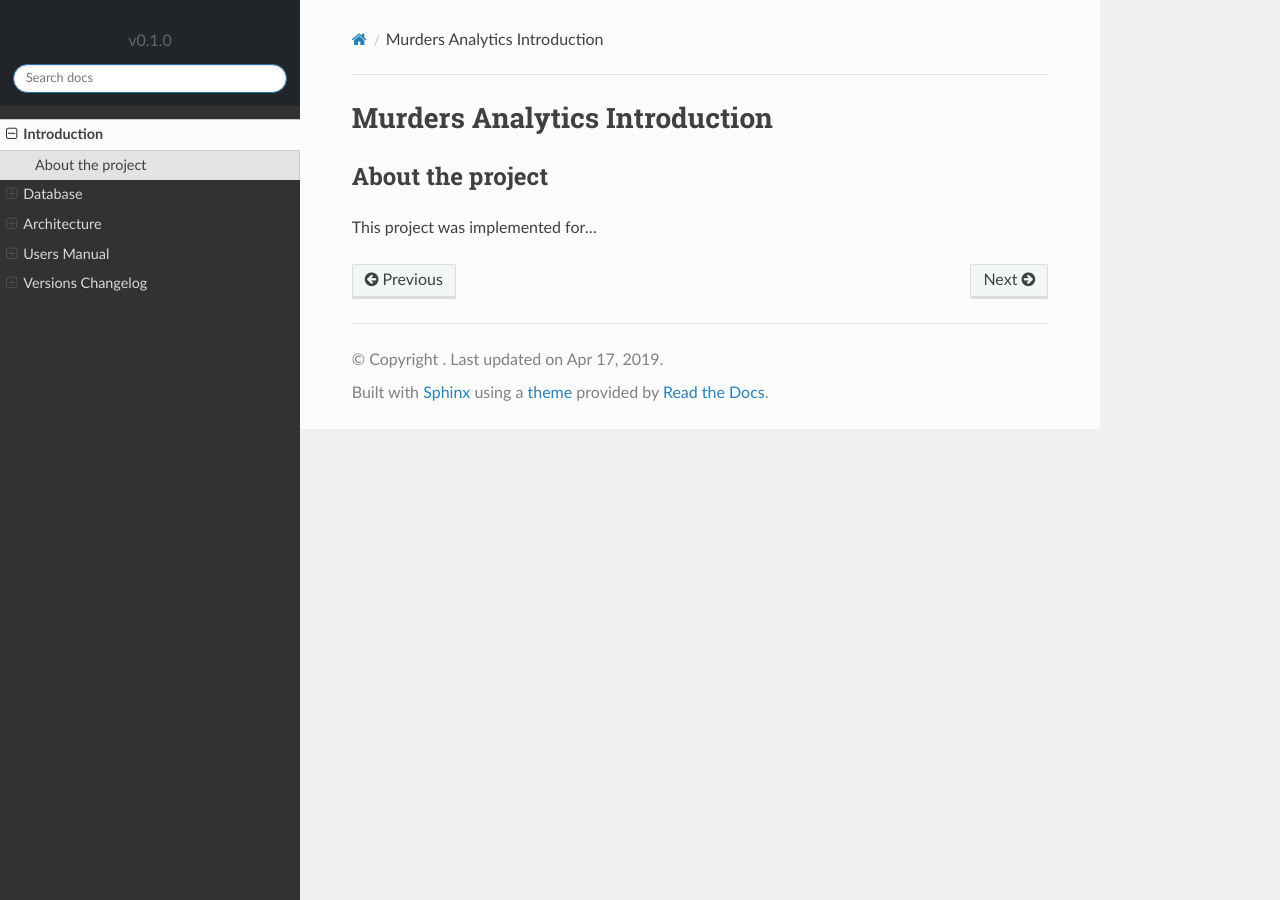
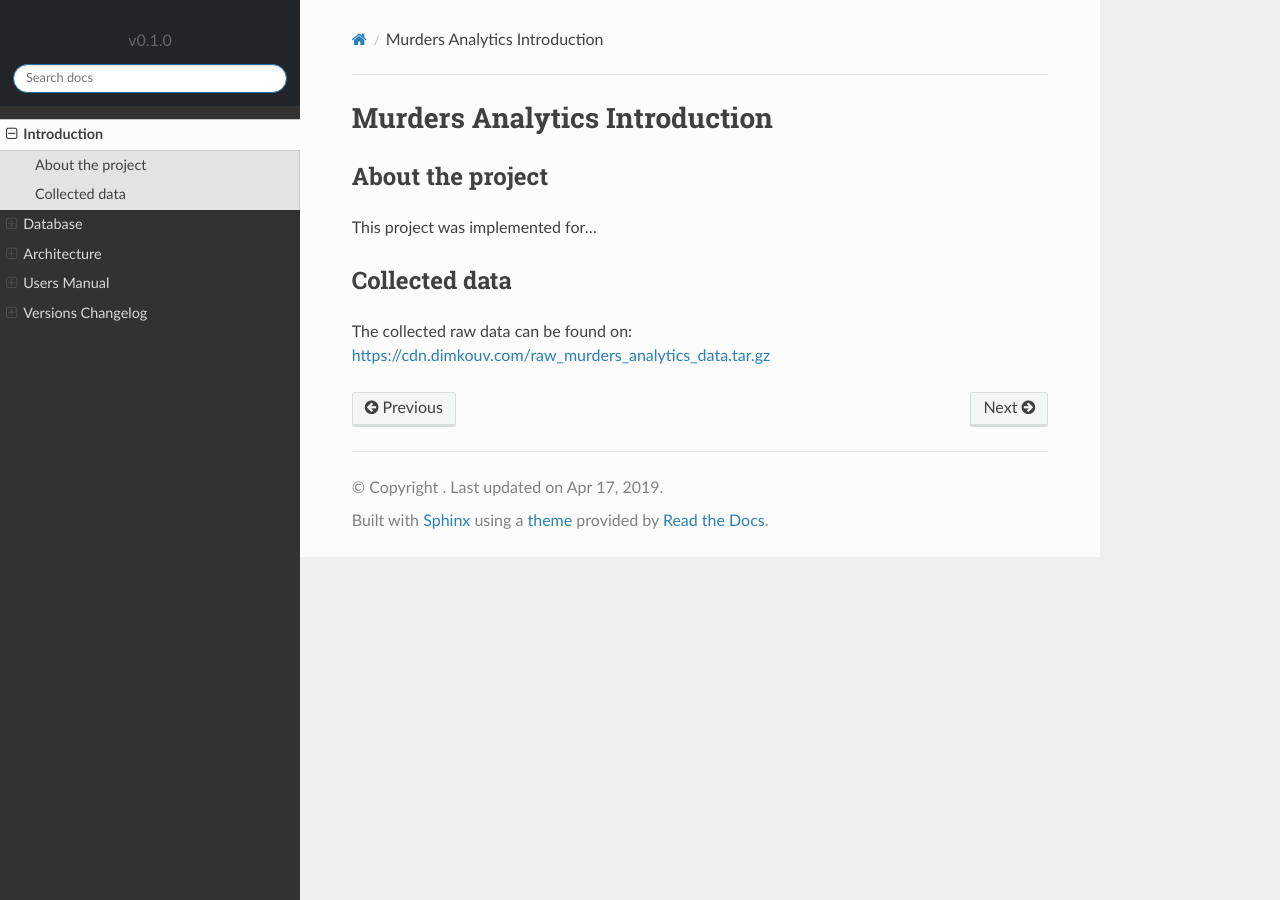
Before and after one commit to ioannapap/web-based_data_information_system_analytics, a Sphinx documentation site: the page built from docs/introduction.rst, in a window 1280 px wide. Built offline with Sphinx 7.4.7 and the Read the Docs theme 2.0.0, drawn with Linux system fonts in a browser that asks for light colours.

Commit message:
update intro

```diff
--- a/docs/introduction.rst
+++ b/docs/introduction.rst
@@ -7,3 +7,10 @@ About the project
 *****************
 
 This project was implemented for...
+
+
+**************
+Collected data
+**************
+The collected raw data can be found on:
+https://cdn.dimkouv.com/raw_murders_analytics_data.tar.gz
```
